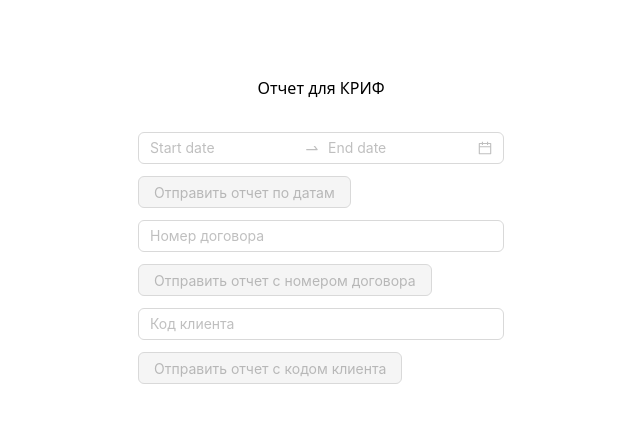
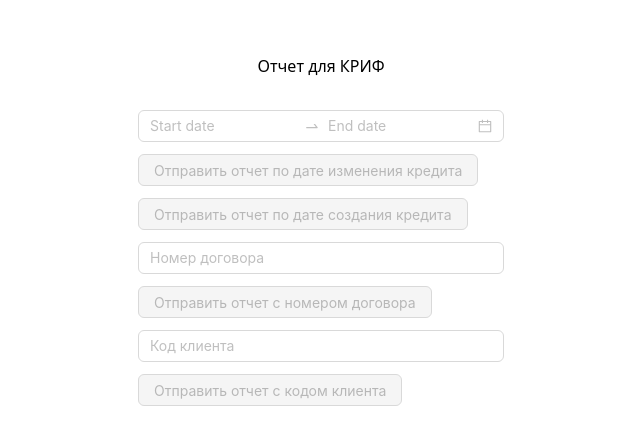
Before and after one commit to whoami-789/Credit-Bureau-Report-front, a React (Create React App) app: page / in a window 1280 px wide. Shown: the part 170-614 px from the top of the page, without its empty margins (319-959 px from the left). Built offline with nearby package versions, Linux system fonts and the light colour scheme.

Commit message:
report with data dog

```diff
--- a/src/App.tsx
+++ b/src/App.tsx
@@ -1,10 +1,10 @@
-import React, { useState } from 'react';
-import { DatePicker, Space, Button, Spin, message, Input } from 'antd';
+import React, {useState} from 'react';
+import {DatePicker, Space, Button, Spin, message, Input} from 'antd';
 import axios from 'axios';
-import { RangeValue } from 'rc-picker/lib/interface';
-import dayjs, { Dayjs } from 'dayjs'; // Импортируем `dayjs` вместо `moment`
+import {RangeValue} from 'rc-picker/lib/interface';
+import dayjs, {Dayjs} from 'dayjs'; // Импортируем `dayjs` вместо `moment`
 
-const { RangePicker } = DatePicker;
+const {RangePicker} = DatePicker;
 
 // Обновляем типы для использования Dayjs
 const App: React.FC = () => {
@@ -39,6 +39,31 @@ const App: React.FC = () => {
     };
 
     const handleButtonClick = () => {
+        if (dates.length === 2) {
+            setLoading(true);
+
+            const startDate = dates[0].format('YYYY-MM-DD');
+            const endDate = dates[1].format('YYYY-MM-DD');
+
+            const url = `http://localhost:8080/api/report?startDate=${startDate}&endDate=${endDate}`;
+
+            axios.get(url)
+                .then(response => {
+                    console.log('Date range sent successfully', response);
+                    message.success('Отчет по датам отправлен успешно');
+                })
+                .catch(error => {
+                    console.error('Error sending date range', error);
+                    message.error('Ошибка при отправке отчета по датам');
+                })
+                .finally(() => {
+                    setLoading(false);
+                });
+        } else {
+            message.error('Пожалуйста, выберите диапазон дат');
+        }
+    };
+    const handleDataDogClick = () => {
         if (dates.length === 2) {
             setLoading(true);
 
@@ -119,16 +144,20 @@ const App: React.FC = () => {
             <div className="grid gap-4">
                 <div className="text-center mb-4">Отчет для КРИФ</div>
                 <Spin spinning={loading}>
-                    <Space direction="vertical" size={12} style={{ display: 'flex' }}>
-                        <RangePicker onChange={(dates) => handleDateChange(dates)} inputReadOnly />
+                    <Space direction="vertical" size={12} style={{display: 'flex'}}>
+                        <RangePicker onChange={(dates) => handleDateChange(dates)} inputReadOnly/>
                         <Button type="default" onClick={handleButtonClick} disabled={loading || dates.length < 2}>
-                            Отправить отчет по датам
+                            Отправить отчет по дате изменения кредита
                         </Button>
-                        <Input placeholder="Номер договора" onChange={handleInputChange} value={numdog} />
-                        <Button type="default" onClick={handleButtonClickWithNumdog} disabled={loading || dates.length < 2 || !numdog}>
+                        <Button type="default" onClick={handleDataDogClick} disabled={loading || dates.length < 2}>
+                            Отправить отчет по дате создания кредита
+                        </Button>
+                        <Input placeholder="Номер договора" onChange={handleInputChange} value={numdog}/>
+                        <Button type="default" onClick={handleButtonClickWithNumdog}
+                                disabled={loading || dates.length < 2 || !numdog}>
                             Отправить отчет с номером договора
                         </Button>
-                        <Input placeholder="Код клиента" onChange={handleInputChangeClient} value={kodchlen} />
+                        <Input placeholder="Код клиента" onChange={handleInputChangeClient} value={kodchlen}/>
                         <Button type="default" onClick={handleButtonClickWithClient} disabled={loading || !kodchlen}>
                             Отправить отчет с кодом клиента
                         </Button>
```
